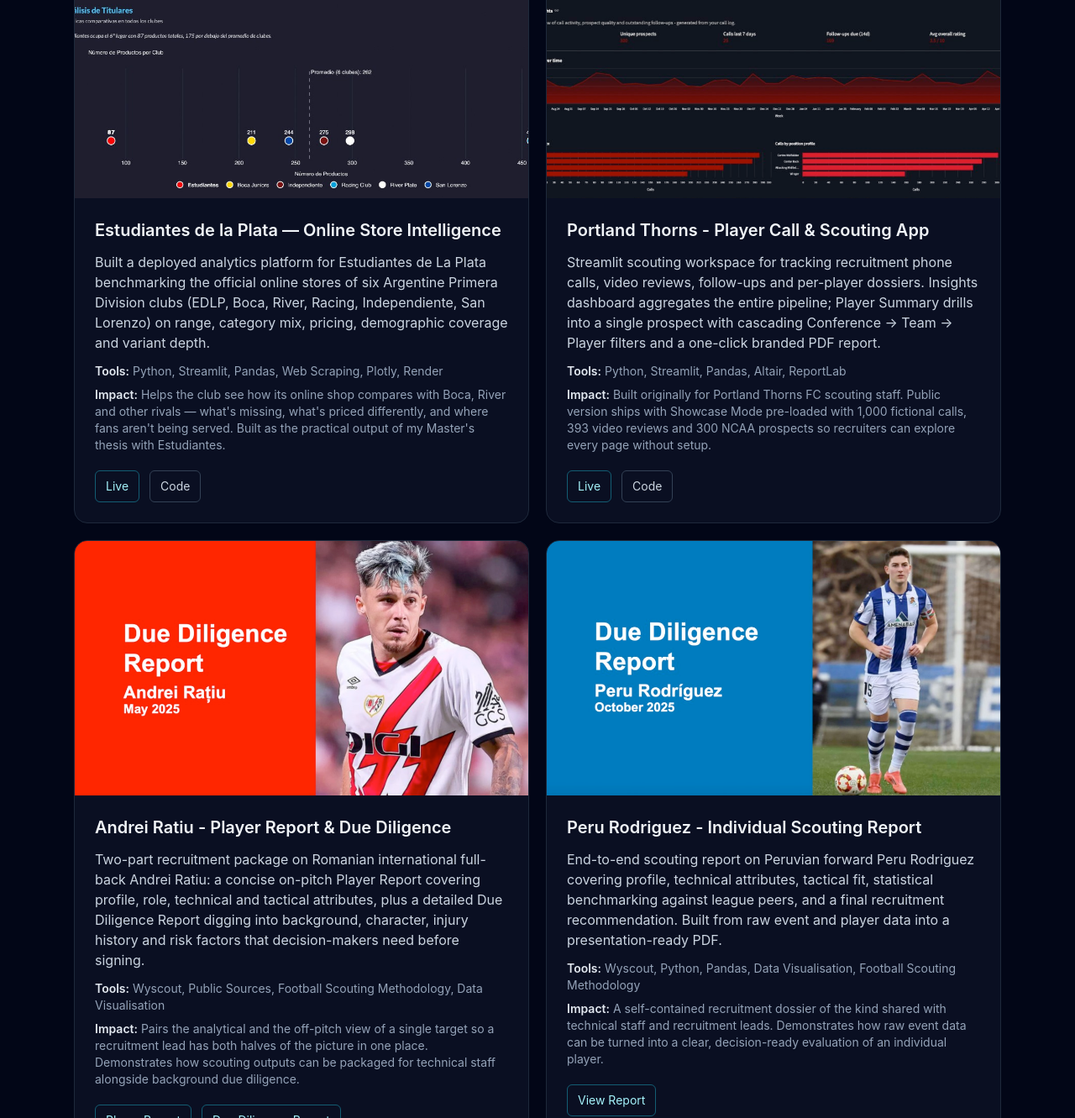
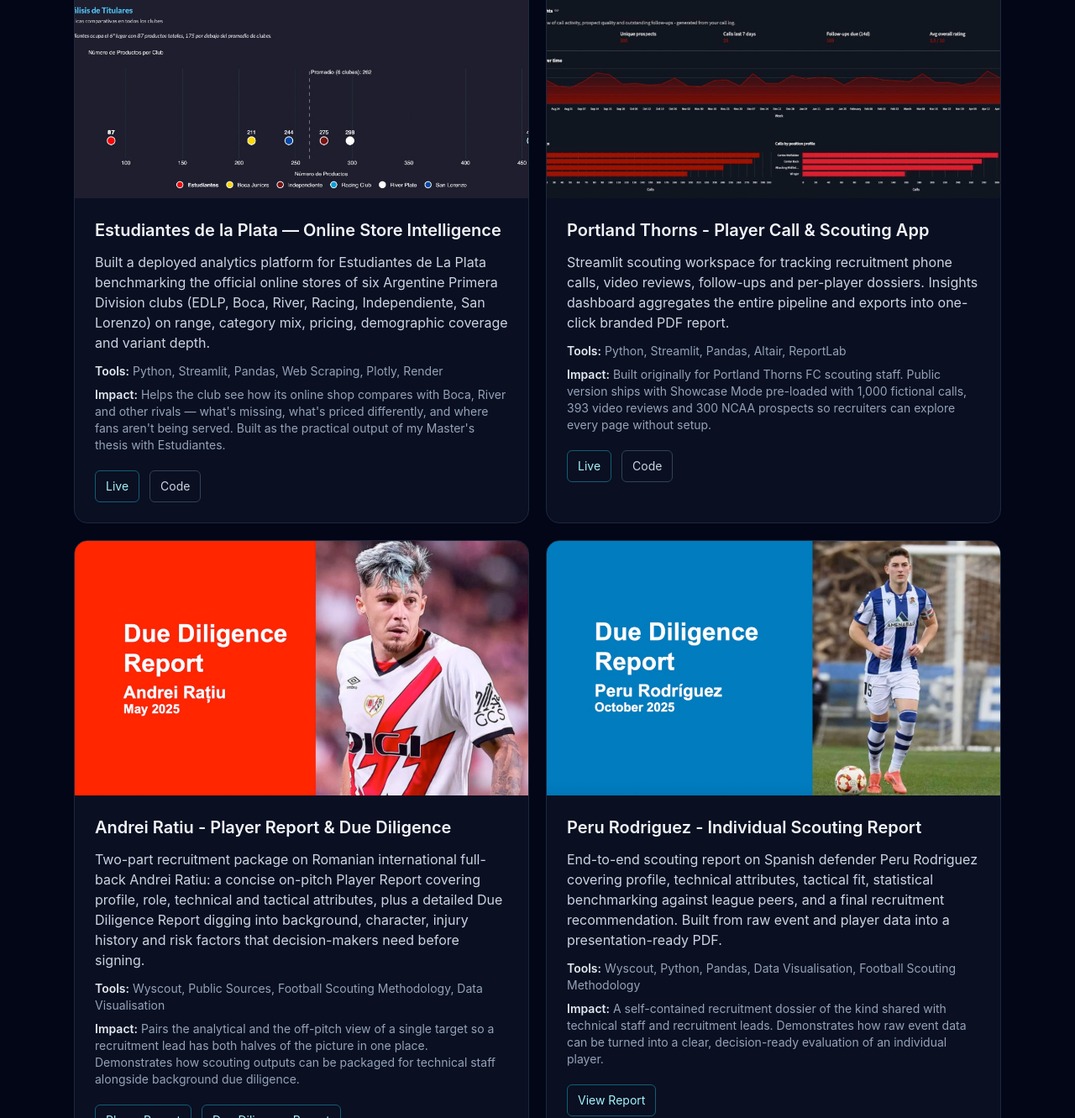
Before and after one commit to SmartSportsLab/football-portfolio-website, a Next.js app: page /football-outreach in a window 1280 px wide. Shown: the part 1591-2922 px from the top of the page at 84% size. Built offline with nearby package versions, Linux system fonts and the light colour scheme.

Commit message:
Make project thumbnails clickable

```diff
--- a/app/football-outreach/page.tsx
+++ b/app/football-outreach/page.tsx
@@ -98,7 +98,7 @@
     title: "Portland Thorns - Player Call & Scouting App",
     thumbnail: "/projects/portland-thorns.png",
     summary:
-      "Streamlit scouting workspace for tracking recruitment phone calls, video reviews, follow-ups and per-player dossiers. Insights dashboard aggregates the entire pipeline; Player Summary drills into a single prospect with cascading Conference -> Team -> Player filters and a one-click branded PDF report.",
+      "Streamlit scouting workspace for tracking recruitment phone calls, video reviews, follow-ups and per-player dossiers. Insights dashboard aggregates the entire pipeline and exports into one-click branded PDF report.",
     tools: "Python, Streamlit, Pandas, Altair, ReportLab",
     outcome:
       "Built originally for Portland Thorns FC scouting staff. Public version ships with Showcase Mode pre-loaded with 1,000 fictional calls, 393 video reviews and 300 NCAA prospects so recruiters can explore every page without setup.",
@@ -124,7 +124,7 @@
     title: "Peru Rodriguez - Individual Scouting Report",
     thumbnail: "/projects/peru-rodriguez-scouting-report.png",
     summary:
-      "End-to-end scouting report on Peruvian forward Peru Rodriguez covering profile, technical attributes, tactical fit, statistical benchmarking against league peers, and a final recruitment recommendation. Built from raw event and player data into a presentation-ready PDF.",
+      "End-to-end scouting report on Spanish defender Peru Rodriguez covering profile, technical attributes, tactical fit, statistical benchmarking against league peers, and a final recruitment recommendation. Built from raw event and player data into a presentation-ready PDF.",
     tools: "Wyscout, Python, Pandas, Data Visualisation, Football Scouting Methodology",
     outcome:
       "A self-contained recruitment dossier of the kind shared with technical staff and recruitment leads. Demonstrates how raw event data can be turned into a clear, decision-ready evaluation of an individual player.",
```
